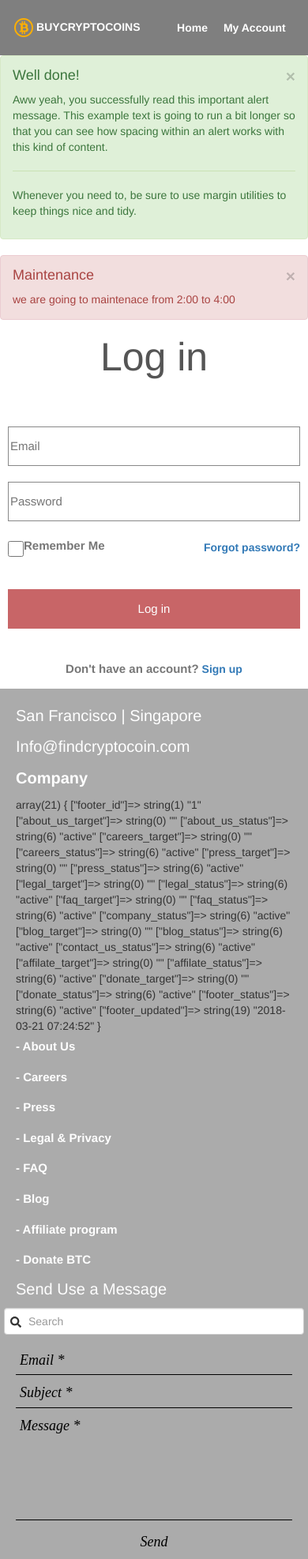
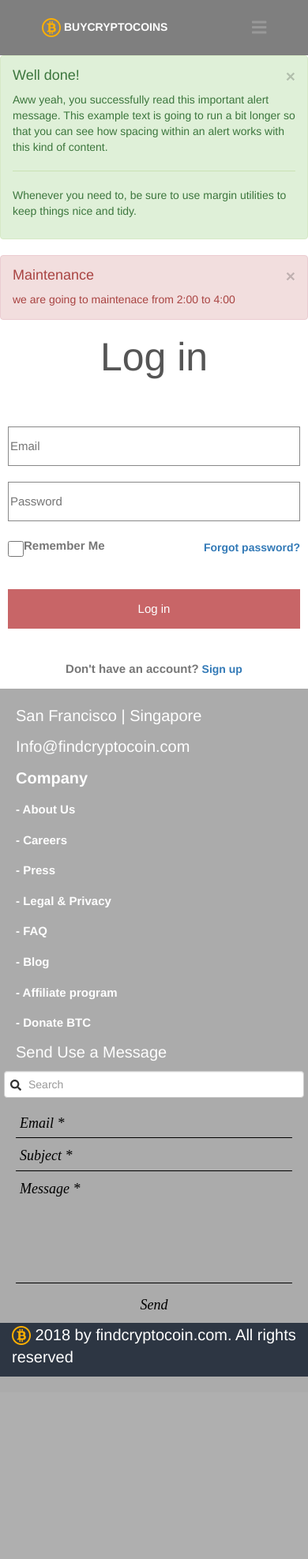
Before and after one commit to calinblitiu/findcryptocoin.com, a CodeIgniter app: page /user in a window 390 px wide. Shown: the top 1974 px of the page at 79% size. After the commit the page ends 1743 px from the top, so only its background shows below. Run offline with CodeIgniter, Linux system fonts and the light colour scheme; tables that the repository leaves empty hold one stand-in row (values such as "Sample post"); some libraries are stand-ins or nearby versions.

Commit message:
mobile responsive menu

```diff
--- a/application/controllers/userlogin.php
+++ b/application/controllers/userlogin.php
@@ -48,10 +48,12 @@ class UserLogin extends CI_Controller
     	$data['title'] = 'FCC | ForgotPassword';
         $data['broadcasts'] = $this->broadcast_model->getCurrentBroadcast();
         $data['footer'] = $this->footer;
+          $data['menus'] = $this->currentMenus;
+        $data['socials'] = $this->socials;
 
-    	$this->load->view('user/header', $data);
+    	$this->load->view('home/header', $data);
     	$this->load->view('user/forgotpassword');
-    	$this->load->view('user/footer');
+    	$this->load->view('home/footer');
     }
 
     public function signup(){
--- a/application/views/home/footer.php
+++ b/application/views/home/footer.php
@@ -23,7 +23,7 @@
 				<div class="col-md-2 col-sm-12">
 					<p><b>Company</b></p>
 					<?php
-					var_dump($footer);
+					// var_dump($footer);
 					if($footer['about_us_status'] == 'active'){
 					?>
 						<p><a class="footer-item" href="<?=$footer['about_us_target']?>">- About Us</a></p>
@@ -53,9 +53,23 @@
 				</div>
 
 				<div class="col-md-2 col-sm-12">
-					<p><a class="footer-item" href="#">- Blog</a></p>
-					<p><a class="footer-item" href="#">- Affiliate program</a></p>
-					<p><a class="footer-item" href="#">- Donate BTC </a></p>
+					<?php
+					if($footer['legal_status'] == 'active'){
+					?>
+					<p><a class="footer-item" href="<?=$footer['blog_target']?>">- Blog</a></p>
+					<?php
+					}
+					if($footer['affilate_status'] == 'active'){
+					?>
+					<p><a class="footer-item" href="<?=$footer['affilate_target']?>">- Affiliate program</a></p>
+					<?php
+					}
+					if($footer['donate_status'] == 'active'){
+					?>
+					<p><a class="footer-item" href="<?=$footer['donate_target']?>">- Donate BTC </a></p>
+					<?php
+					}
+					?>
 				</div>
 
 				<div class="col-md-5 col-sm-12">
@@ -116,6 +130,16 @@
 	</div>
 	<!-- footer end -->
   <script defer src="https://use.fontawesome.com/releases/v5.0.8/js/all.js"></script>
+<script type="text/javascript">
+	$(".menu-bar-open").click(function(){
+		$(".menu-div-mobile").addClass("open");
+		$(".menu-div-mobile").removeClass("close");
+	});
 
+	$(".menu-bar-close").click(function(){
+		$(".menu-div-mobile").addClass("close");
+		$(".menu-div-mobile").removeClass("open");
+	});
+</script>
 </body>
 </html>
--- a/application/views/home/header.php
+++ b/application/views/home/header.php
@@ -3,6 +3,7 @@
 <head>
 	<title><?=$title?></title>
 	<meta name="description" content="Findcryptocoin is for Findcryptocoin">
+	<meta name="viewport" content="initial-scale=1.0, user-scalable=no">
 	<link rel="stylesheet" type="text/css" href="<?=base_url()?>assets/dist/css/home.css">
 	<link rel="stylesheet" type="text/css" href="<?=base_url()?>assets/dist/css/user.css">
 	<!-- <link rel="stylesheet" href="https://maxcdn.bootstrapcdn.com/bootstrap/4.0.0/css/bootstrap.min.css"> -->
@@ -56,6 +57,39 @@
 			?>
 
 
+	</div>
+
+	<div class="menu-div-mobile close">
+		<span class="menu-bar-open">
+			<i class="fas fa-bars"></i>
+		</span>
+
+		<div class="menu-content">
+			<span class="menu-bar-close">
+			<i class="fas fa-times"></i>
+		</span>
+			<?php foreach($menus as $menu){
+			?>
+			<a href="<?=base_url().$menu['menu_target']?>" class="menu-item"><?=$menu['menu_label']?></a>
+			<?php
+		}?>
+		<?php
+
+		  $isLoggedIn = $this->session->userdata('user-login');
+	        if(!isset($isLoggedIn) || $isLoggedIn != TRUE)
+	        {
+
+	        } else{
+	        	?>
+	        		<div class="menu-item">
+						<p>Hello <?=$this->session->userdata('user-name')?></p>
+						<p><a href="<?=base_url()?>user/logout">Log out</a></p>
+					</div>
+
+	        	<?php
+	        }
+			?>
+		</div>
 	</div>
 
 	<div class="header-background"></div>
--- a/application/views/home/homepage.php
+++ b/application/views/home/homepage.php
@@ -90,7 +90,7 @@
 			    <label>Target Wallet address</label>
 			    <input type="text" class="form-control" placeholder="Enter your wallet address where you">
 			  </div>
-			  <div class="row" style="justify-content: center;">
+			  <div class="row flex" style="justify-content: center;">
 			    <button class="btn btn-success" type="button">Confirm</button>
 			  </div>
 			  <div class="form-group">
--- a/assets/dist/css/home.css
+++ b/assets/dist/css/home.css
@@ -79,6 +79,7 @@ body {
     position: relative;
     justify-content: space-around;
     padding: 100px 0;
+    flex-wrap: wrap;
 }
 
 .home-content .buy-bitcoin-form{
@@ -374,6 +375,7 @@ body {
 
 .myaccount .myaccount-content .myaccount-content-details{
     padding: 20px 5%;
+    overflow: scroll;
 }
 
 .myaccount .myaccount-content .myaccount-content-details .myaccount-content-item{
@@ -428,3 +430,105 @@ body {
     text-decoration: none;
     color: white;
 }
+
+.forgotpassword-content{
+    margin: 20px auto;
+}
+
+.menu-div-mobile{
+    display: none;
+}
+
+.menu-div-mobile .menu-content{
+    display: none;
+}
+
+@media only screen and (max-width: 600px) {
+   .header{
+    /*font-size: 30px;*/
+   }
+
+   .socials .row{
+    display: flex;
+   }
+
+   .seeactions{
+    margin:  10px 10px;
+   }
+
+   .myaccount{
+    margin: 10px 5px;
+   }
+
+   .menu-div{
+    display: none!important;
+   }
+
+   .menu-div-mobile{
+        display: block;
+        color: white;
+        z-index: 1;
+        font-size: 20px;
+        transition: all 0.5s;
+    }
+
+    .menu-div-mobile.open .menu-bar-open{
+        display: none;
+    }
+
+    .menu-div-mobile.open .menu-bar-close{
+        display: block;
+        position: absolute;
+        top: 20px;
+        right: 68px;
+    }
+
+    .menu-div-mobile .menu-bar-close{
+        color: black;
+        display: none;
+    }
+
+    .menu-div-mobile.close .menu-bar-open{
+        display: block;
+        color: white;
+    }
+
+    .menu-div-mobile.close .menu-bar-close{
+        display: none;
+    }
+
+    .menu-div-mobile .menu-content{
+        transition: all 0.5s;
+    }
+
+     .menu-div-mobile.close .menu-content{
+        width: 0px;
+     }
+
+    .menu-div-mobile.open .menu-content{
+        display: flex;
+        position: fixed;
+        right: 0;
+        width: 70%;
+        text-align: center;
+        background: white;
+        top: 0px;
+        height: 100%;
+        z-index: 1;
+        opacity: 0.9;
+        flex-direction: column;
+        padding-top: 90px;
+    }
+
+
+
+    .menu-div-mobile.close .menu-content{
+        display: none;
+    }
+
+    .menu-item{
+        margin-top: 20px;
+        color: #4080b9;
+    }
+
+}
```
Also changed, not shown: assets/js/home/home.js (line endings or trailing spaces).
